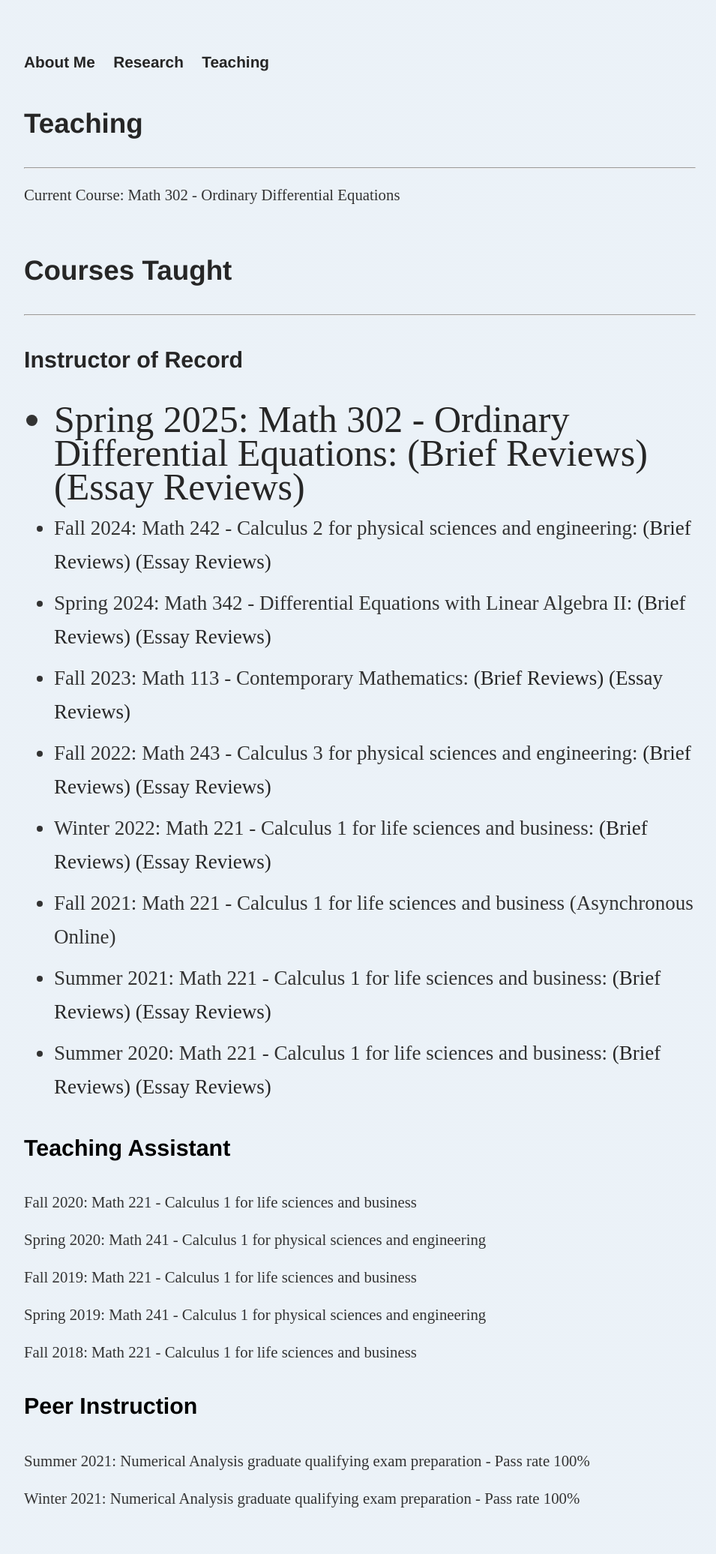
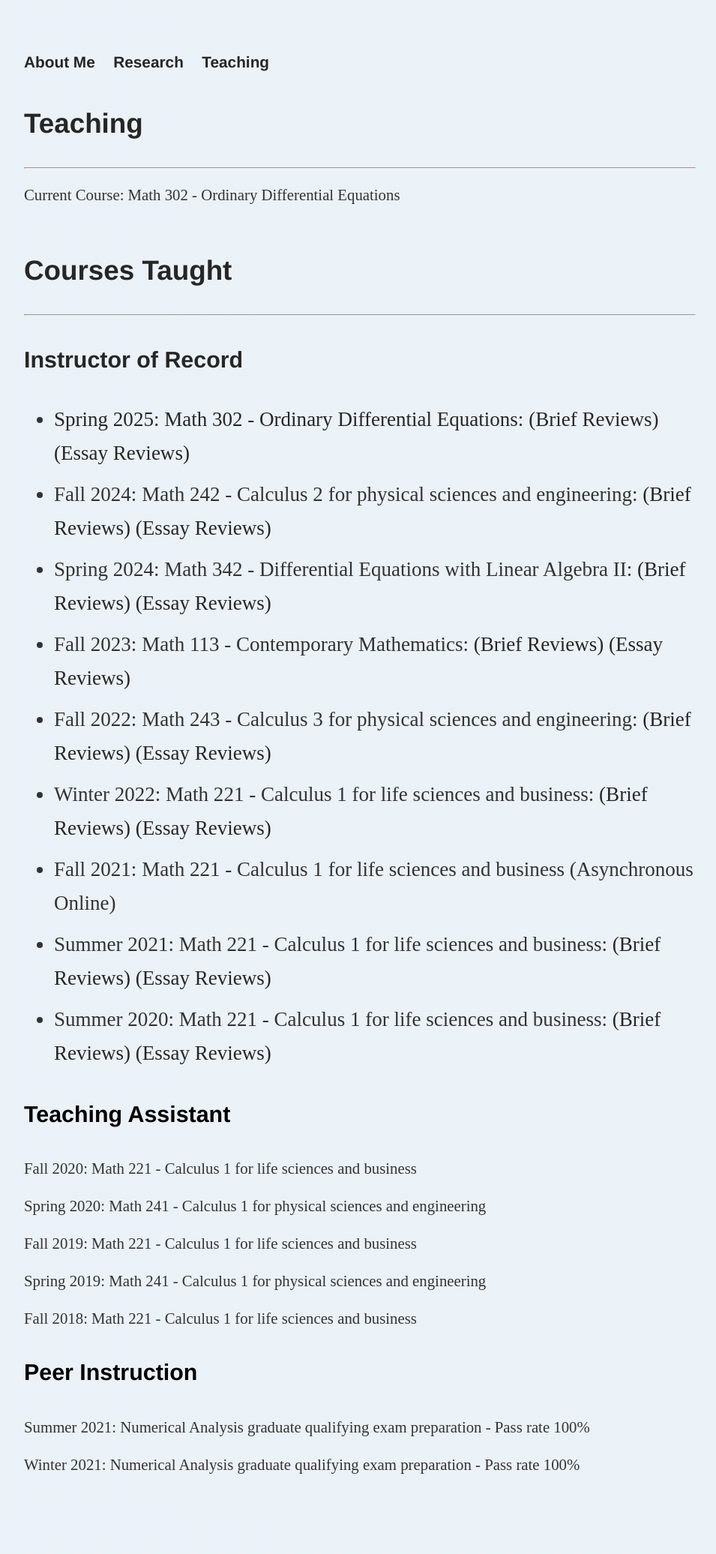
Before and after one commit to dhayes95/dhayes95.github.io, a Jekyll site: the page built from teaching/index.html, in a window 1280 px wide. Shown: the whole page at 75% size, without its empty margins (160-1115 px from the left). Built offline with Jekyll 4.4.1, drawn with Linux system fonts in a browser that asks for light colours; after the commit the page ends 2027 px from its top, so only the background shows below that.

Commit message:
Update index.html

```diff
--- a/teaching/index.html
+++ b/teaching/index.html
@@ -15,29 +15,29 @@
 			<hr>
 			<h4>Instructor of Record</h4>
 			<ul>
-				<li style="font-size:50px">Spring 2025: Math 302 - Ordinary Differential Equations:
+				<li style="font-size:1.3em">Spring 2025: Math 302 - Ordinary Differential Equations:
 					<a href="reviews/S25_M302_Brief.pdf" class="download" title="Download as PDF">(Brief Reviews)</a>
 					<a href="reviews/S25_M302_Essay.pdf" class="download" title="Download as PDF">(Essay Reviews)</a></li>
-				<li>Fall 2024: Math 242 - Calculus 2 for physical sciences and engineering:
+				<li style="font-size:1.3em">Fall 2024: Math 242 - Calculus 2 for physical sciences and engineering:
 					<a href="reviews/F24_242_Brief.pdf" class="download" title="Download as PDF">(Brief Reviews)</a>
 					<a href="reviews/F24_242_Essay.pdf" class="download" title="Download as PDF">(Essay Reviews)</a></li>
-				<li>Spring 2024: Math 342 - Differential Equations with Linear Algebra II:
+				<li style="font-size:1.3em">Spring 2024: Math 342 - Differential Equations with Linear Algebra II:
 					<a href="reviews/S24_342_Brief.pdf" class="download" title="Download as PDF">(Brief Reviews)</a>
 					<a href="reviews/S24_342_Essay.pdf" class="download" title="Download as PDF">(Essay Reviews)</a></li>
-				<li>Fall 2023: Math 113 - Contemporary Mathematics:
+				<li style="font-size:1.3em">Fall 2023: Math 113 - Contemporary Mathematics:
 					<a href="reviews/F23_113_Brief.pdf" class="download" title="Download as PDF">(Brief Reviews)</a>
 					<a href="reviews/F23_113_Essay.pdf" class="download" title="Download as PDF">(Essay Reviews)</a></li>
-				<li>Fall 2022: Math 243 - Calculus 3 for physical sciences and engineering:
+				<li style="font-size:1.3em">Fall 2022: Math 243 - Calculus 3 for physical sciences and engineering:
 					<a href="reviews/F22_243_Brief.pdf" class="download" title="Download as PDF">(Brief Reviews)</a>
 					<a href="reviews/F22_243_Essay.pdf" class="download" title="Download as PDF">(Essay Reviews)</a></li>
-				<li>Winter 2022: Math 221 - Calculus 1 for life sciences and business:
+				<li style="font-size:1.3em">Winter 2022: Math 221 - Calculus 1 for life sciences and business:
 					<a href="reviews/W22_221_Brief.pdf" class="download" title="Download as PDF">(Brief Reviews)</a>
 					<a href="reviews/W22_221_Essay.pdf" class="download" title="Download as PDF">(Essay Reviews)</a></li>
-				<li>Fall 2021: Math 221 - Calculus 1 for life sciences and business (Asynchronous Online)</li>
-				<li>Summer 2021: Math 221 - Calculus 1 for life sciences and business:
+				<li style="font-size:1.3em">Fall 2021: Math 221 - Calculus 1 for life sciences and business (Asynchronous Online)</li>
+				<li style="font-size:1.3em">Summer 2021: Math 221 - Calculus 1 for life sciences and business:
 					<a href="reviews/Su21_221_Brief.pdf" class="download" title="Download as PDF">(Brief Reviews)</a>
 					<a href="reviews/Su21_221_Essay.pdf" class="download" title="Download as PDF">(Essay Reviews)</a></li>
-				<li>Summer 2020: Math 221 - Calculus 1 for life sciences and business:
+				<li style="font-size:1.3em">Summer 2020: Math 221 - Calculus 1 for life sciences and business:
 					<a href="reviews/Su20_221_Brief.pdf" class="download" title="Download as PDF">(Brief Reviews)</a>
 					<a href="reviews/Su20_221_Essay.pdf" class="download" title="Download as PDF">(Essay Reviews)</a></li>
 			</ul>
```
